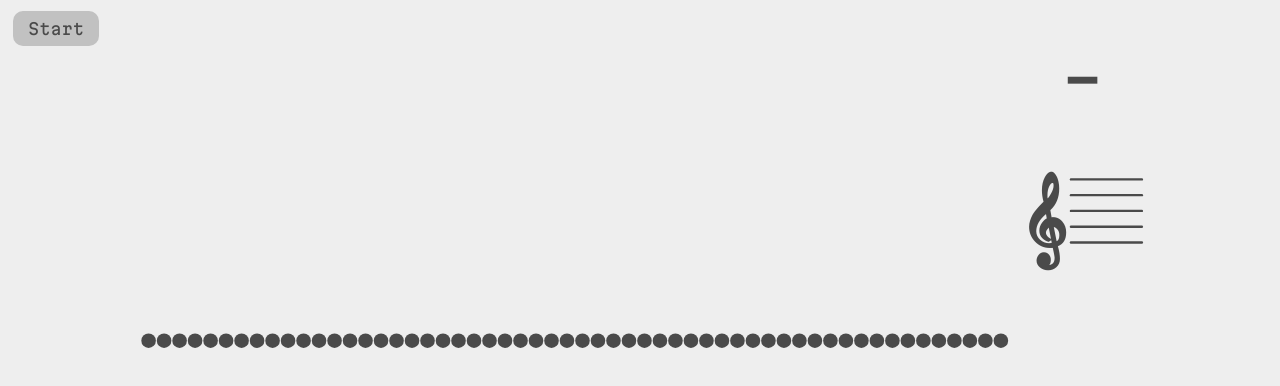
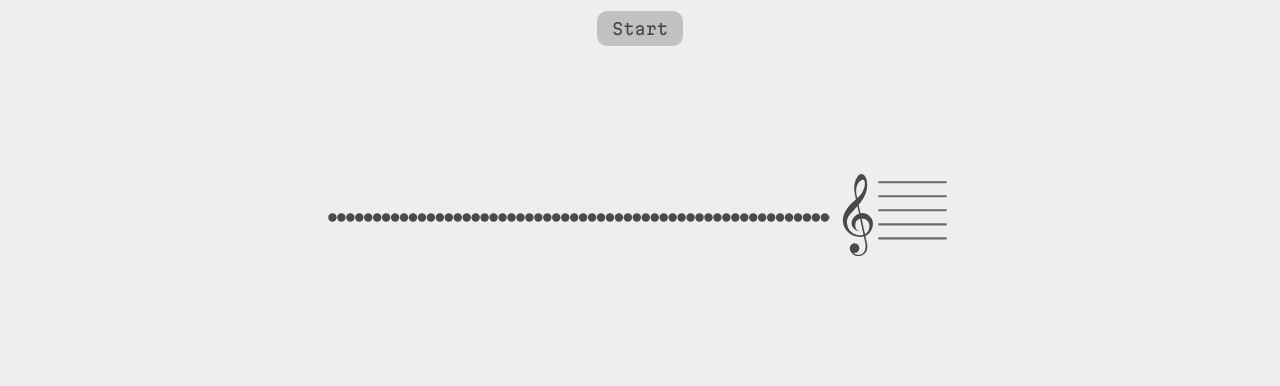
Before and after one commit to flamingo-development/Sweelinck, a SvelteKit app: page / in a window 1280 px wide. Shown: the top 386 px of the page. Built offline with nearby package versions, Linux system fonts and the light colour scheme.

Commit message:
updated ui to use svg files instead of loose elements

```diff
--- a/src/components/bar.svelte
+++ b/src/components/bar.svelte
@@ -3,11 +3,6 @@
 import { onMount } from "svelte";
 
 let note;
-
-const symbols = {
-    melody: "𝄞",
-    note: "♩"
-}
 
 export const updateNoteBar = (_note) => {
     note = _note;
@@ -22,7 +17,7 @@ onMount(() => {
     }
 })
 
-const heightOffset = 5
+const heightOffset = 40
 const heights = [
     60,
     80,
@@ -79,7 +74,7 @@ const closestPitchHeight = (pitch) => {
 
 const getNoteHeight = (note) => {
     if (!note || note.note == "-") {
-        return -100;
+        return -(1000 + heightOffset);
     }
 
     const pitch = note.pitch;
@@ -123,87 +118,56 @@ const helperBars = (note) => {
 </script>
 
 
-<div>
-    <div id="note">
-        <h1>
-            {note ? note.note : "-"}
-        </h1>
-    </div>
-    <div id="bar">
-        <h1>
-            {symbols.melody}
-        </h1>
-        <svg viewBox="0 0 100 200" xmlns="http://www.w3.org/2000/svg">
+<svg id="bar" viewBox="0 0 180 300" xmlns="http://www.w3.org/2000/svg">
+    <use
+        href="/symbols.svg#g_clef"
+        x="0"
+        y={4 + heightOffset}
+        transform="scale(1.8)"
+        class="b_inv"
+    />
     {#each heights as height}
         <line
-                    x1="5"
+            x1="70"
             y1="{height + heightOffset}"
-                    x2="95"
+            x2="165"
             y2="{height + heightOffset}"
-                    class="f_med"
+            class="f_low"
             stroke-linecap="round"
         />
     {/each}
     {#each helperBars(note) as height}
     <line
-                x1="35"
+        x1="105"
         y1="{height + heightOffset}"
-                x2="65"
+        x2="135"
         y2="{height + heightOffset}"
-                class="f_med"
+        class="f_low"
         stroke-linecap="round"
     />
     {/each}
-            <text
-                x="0"
+    <use
+        href="/symbols.svg#quarter_note"
+        x="70"
         y="0"
-                style={`translate: ${(getNoteHeight(note) < 100 ? 70 : 30)}px ${getNoteHeight(note) + (heightOffset * 2)}px`}
+        transform="scale(1.2)"
+        transform-origin="0px 240px"
+        style={`translate: ${(getNoteHeight(note) < 100 ? 100 : 25)}px ${getNoteHeight(note) + (heightOffset) + 5}px`}
         class={`b_inv ${getNoteHeight(note) < 100 ? 'upper' : ''}`}
-            >
-                {symbols.note}
-            </text>
+    />
 </svg>
-    </div>
-</div>
 
 <style>
-#bar {
-    display: flex;
-    align-items: center;
-    justify-content: center;
-}
-
-#bar h1 {
-    font-size: 5rem;
-    margin: 0;
-    padding: 0;
-    margin-left: 10px;
-    padding-top: 20px;
-}
-
-#note h1 {
-    font-size: 3rem;
-    margin: 0;
-    padding: 0;
-    text-align: center;
-    margin-left: 10px;
-}
-
-#bar svg {
-    width: 100%;
-    height: 200px;
+svg {
+    width: 20%;
 }
 
 line {
     stroke-width: 3px;
 }
 
-text {
-    font-size: 4rem;
-}
-
-text.upper {
-    transform-origin: 50px 4.5px;
+.upper {
+    transform-origin: 49px 15px;
     transform: rotate(180deg);
 }
 </style>
--- /dev/null
+++ b/src/components/information.svelte
@@ -0,0 +1,31 @@
+
+<script>
+
+let note;
+
+export const updateNoteInfo = (_note) => {
+    note = _note;
+}
+
+let isOpen = false;
+
+</script>
+
+<div>
+    {#if note}
+        <table>
+            <tr>
+                <td>Note</td>
+                <td>{note.note} {note.octave}</td>
+            </tr>
+            <tr>
+                <td>Pitch</td>
+                <td>{note.pitch.toFixed(2)} Hz</td>
+            </tr>
+            <tr>
+                <td>Detune</td>
+                <td>{note.detune}</td>
+            </tr>
+        </table>
+    {/if}
+</div>
--- a/src/components/notes.svelte
+++ b/src/components/notes.svelte
@@ -3,6 +3,7 @@
 export let updateNote = () => {};
 
 const bufferLength = 2048;
+const C0 = 16.35;
 
 export const start = async () => {
     const audioContext = new AudioContext();
@@ -119,6 +120,7 @@ const loop = (audioContext, analyser) => {
             let pitch = ac;
             let note = noteFromPitch(pitch);
             let detune = centsOffFromPitch(pitch, note);
+            let octave = Math.floor(Math.log2(pitch / C0));
 
             let noteName = noteStrings[note % 12];
             updateNote({
@@ -126,6 +128,7 @@ const loop = (audioContext, analyser) => {
                 note: noteName,
                 detune: detune,
                 buffer: buffer,
+                octave: octave,
             });
         }else{
             updateNote({
@@ -133,6 +136,7 @@ const loop = (audioContext, analyser) => {
                 note: "-",
                 detune: 0,
                 buffer: buffer,
+                octave: 0,
             });
         }
 
--- a/src/components/visualizer.svelte
+++ b/src/components/visualizer.svelte
@@ -33,7 +33,6 @@ const minimizeBuffer = (_buffer) => {
 
 </script>
 
-<div>
 <svg
 viewBox={`0 0 300 200`}
 xmlns="http://www.w3.org/2000/svg"
@@ -46,17 +45,13 @@ const minimizeBuffer = (_buffer) => {
         />
     {/each}
 </svg>
-</div>
 
 <style>
+svg {
+    width: 80%;
+}
+
 path {
     stroke-width: 5px;
 }
-
-    div {
-        width: 100%;
-        display: flex;
-        align-items: center;
-        justify-content: center;
-    }
 </style>
--- a/src/routes/+page.svelte
+++ b/src/routes/+page.svelte
@@ -2,28 +2,40 @@
 <script>
 import Bar from '../components/bar.svelte';
 import Button from '../components/button.svelte';
+  import Information from '../components/information.svelte';
 import Notes from '../components/notes.svelte';
 import Visualizer from '../components/visualizer.svelte';
 
 let startNoteDetection;
 let updateBuffer;
 let updateNoteBar;
+let updateNoteInfo;
 
-const updateNote = (note) => {
-    updateBuffer(note.buffer);
-    updateNoteBar(note);
+const updateNote = (_note) => {
+    updateBuffer(_note.buffer);
+    updateNoteBar(_note);
+    updateNoteInfo(_note);
 }
+
+const start = () => {
+    startNoteDetection();
+    started = true;
+}
+
+let started = false;
 
 </script>
 
 <Notes bind:start={startNoteDetection} updateNote={updateNote} />
-
-<Button on:click={startNoteDetection}>
-    Start
-</Button>
-
-
 <main>
+    <div>
+        {#if !started}
+            <Button on:click={start}>
+                Start
+            </Button>
+        {/if}
+        <Information bind:updateNoteInfo={updateNoteInfo} />
+    </div>
     <div>
         <Visualizer
             bind:updateBuffer={updateBuffer}
@@ -34,13 +46,15 @@ const updateNote = (note) => {
 
 <style>
     main {
-        display: flex;
-        justify-content: center;
-        align-items: center;
+        width: 100%;
+        height: 100%;
     }
 
     div {
         display: flex;
-        width: 80%;
+        width: 50%;
+        margin: auto;
+        justify-content: center;
+        align-items: center;
     }
 </style>
```
Also changed, not shown: static/symbols.svg (added). Lines whose indentation alone changed are shown as unchanged.
